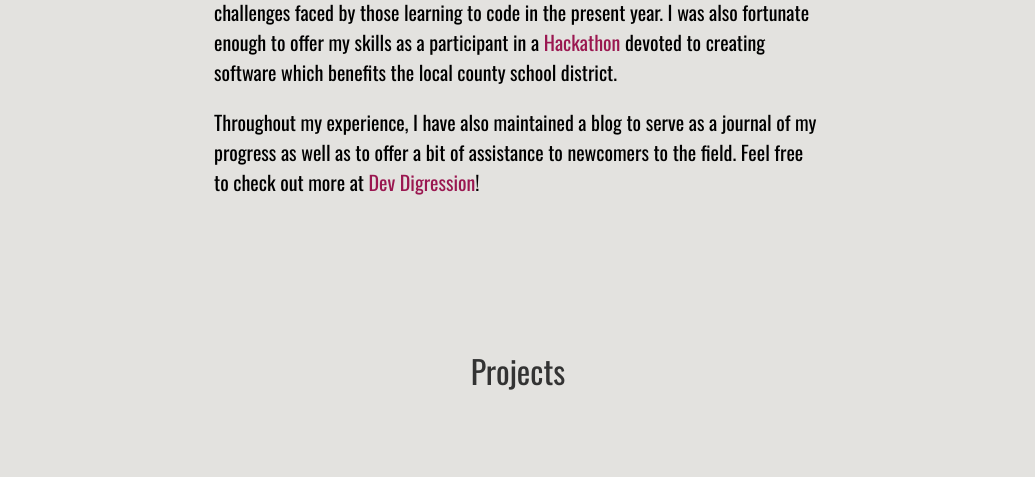
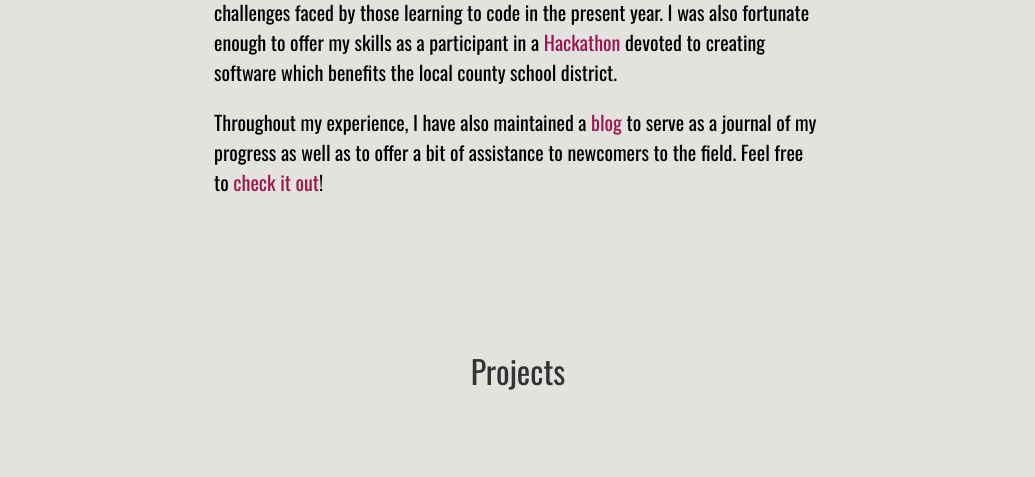
Before and after one commit to DevDigression/portfolio-gatsby, a Gatsby site: page / in a window 1280 px wide. Shown: the part 1723-2200 px from the top of the page, without its empty margins (222-1257 px from the left). Built offline with nearby package versions, Linux system fonts and the light colour scheme; Gatsby itself is replaced by a stand-in of ours.

Commit message:
update blog link

```diff
--- a/src/components/Sections/About/index.js
+++ b/src/components/Sections/About/index.js
@@ -1,9 +1,9 @@
 import React from 'react'
 
 const About = props => (
-  <div id='about' className='about-page'>
+  <div id="about" className="about-page">
     <header>About Me</header>
-    <div className='about-text'>
+    <div className="about-text">
       <p>
         For the past six years, I have been a social studies teacher - as well
         as de facto tech support - at a small private school in South Florida.
@@ -19,14 +19,14 @@ const About = props => (
       <p>
         My interest in web development began in the mid-1990s when I created a
         webpage for my favorite video game of all time:{' '}
-        <a href='https://en.wikipedia.org/wiki/Chrono_Trigger' target='_blank'>
+        <a href="https://en.wikipedia.org/wiki/Chrono_Trigger" target="_blank">
           Chrono Trigger
         </a>
         . Some twenty years later, after completing Bachelor's and Master's
         degrees in History, I began taking courses en route to obtaining a third
         degree in Computer Science. While being steered toward web development,
         I discovered and completed a Web Development Bootcamp with{' '}
-        <a href='http://www.thinkful.com' target='_blank'>
+        <a href="http://www.thinkful.com" target="_blank">
           Thinkful
         </a>
         , from which I learned the fundamentals of frontend and server-side
@@ -36,20 +36,20 @@ const About = props => (
         I used my experience in education (both as a teacher and a student) to
         design several web applications which help to solve issues for students,
         teachers, coders, job-seekers, and all-of-the-above! (Please feel free
-        to <a href='#projects'>check them out!</a>)
+        to <a href="#projects">check them out!</a>)
       </p>
       <p>
         Getting involved in the local coding community has further combined my
         passion for learning and teaching. Recently, I was invited to{' '}
-        <a href='https://www.youtube.com/watch?v=G9y3yJtEWYk' target='_blank'>
+        <a href="https://www.youtube.com/watch?v=G9y3yJtEWYk" target="_blank">
           give a presentation
         </a>{' '}
         about the challenges faced by those learning to code in the present
         year. I was also fortunate enough to offer my skills as a participant in
         a{' '}
         <a
-          href='https://palmbeachtech.org/2018-palm-beach-tech-hackathon/'
-          target='_blank'
+          href="https://palmbeachtech.org/2018-palm-beach-tech-hackathon/"
+          target="_blank"
         >
           Hackathon
         </a>{' '}
@@ -57,11 +57,14 @@ const About = props => (
         district.
       </p>
       <p>
-        Throughout my experience, I have also maintained a blog to serve as a
-        journal of my progress as well as to offer a bit of assistance to
-        newcomers to the field. Feel free to check out more at{' '}
-        <a href='http://devdigression.com' target='_blank'>
-          Dev Digression
+        Throughout my experience, I have also maintained a{' '}
+        <a href="http://devdigression.com/blog" target="_blank">
+          blog
+        </a>{' '}
+        to serve as a journal of my progress as well as to offer a bit of
+        assistance to newcomers to the field. Feel free to{' '}
+        <a href="http://devdigression.com/blog" target="_blank">
+          check it out
         </a>
         !
       </p>
```
